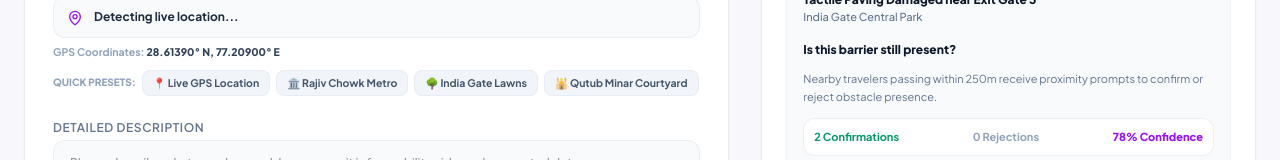
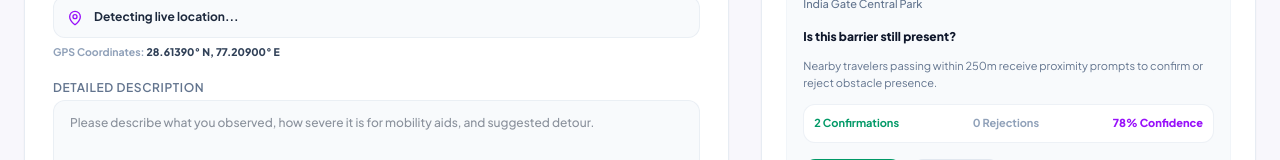
Before and after one commit to iam-ayushraj05/YatraSaathi, a Next.js app in the folder frontend/: page /reports in a window 1280 px wide. Shown: the part 613-773 px from the top of the page. Built offline with nearby package versions, Linux system fonts and the light colour scheme; no server answers.

Commit message:
fix(reports): remove quick preset buttons, enforce strict live GPS location detection

```diff
--- a/frontend/app/reports/page.tsx
+++ b/frontend/app/reports/page.tsx
@@ -708,34 +708,6 @@ export default function Reports() {
                       </span>
                     )}
                   </div>
-
-                  {/* Quick Preset Location Chips */}
-                  <div className="mt-2.5 flex items-center gap-1.5 overflow-x-auto custom-scrollbar pb-1">
-                    <span className="text-[10px] font-extrabold uppercase text-slate-400 shrink-0">Quick presets:</span>
-                    {[
-                      '📍 Live GPS Location',
-                      '🏛️ Rajiv Chowk Metro',
-                      '🌳 India Gate Lawns',
-                      '🕌 Qutub Minar Courtyard',
-                      '🛕 Lotus Temple',
-                      '🏰 Red Fort Entrance'
-                    ].map((loc) => (
-                      <button
-                        key={loc}
-                        type="button"
-                        onClick={() => {
-                          if (loc === '📍 Live GPS Location') {
-                            handleDetectLiveLocation();
-                          } else {
-                            setPlaceName(loc.replace(/^[^\s]+\s/, ''));
-                          }
-                        }}
-                        className="px-2.5 py-1 rounded-lg bg-slate-100 dark:bg-slate-800/80 hover:bg-purple-100 dark:hover:bg-purple-950/60 hover:text-purple-700 dark:hover:text-purple-300 text-[10.5px] font-bold text-slate-600 dark:text-slate-300 transition-all cursor-pointer shrink-0 border border-slate-200/60 dark:border-slate-800"
-                      >
-                        {loc}
-                      </button>
-                    ))}
-                  </div>
                 </div>
 
                 {/* 5. Description */}
```
